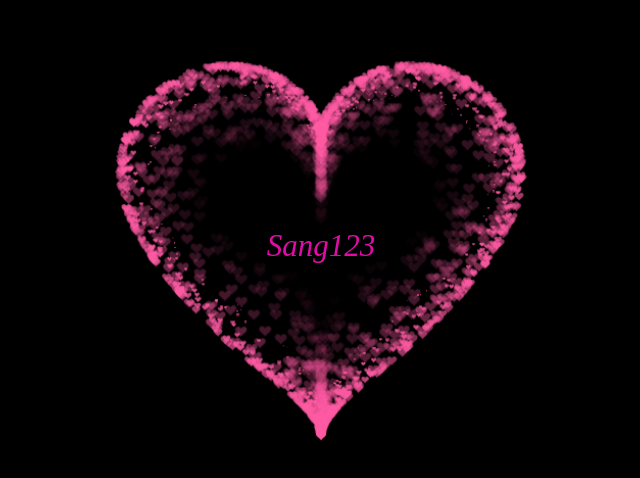
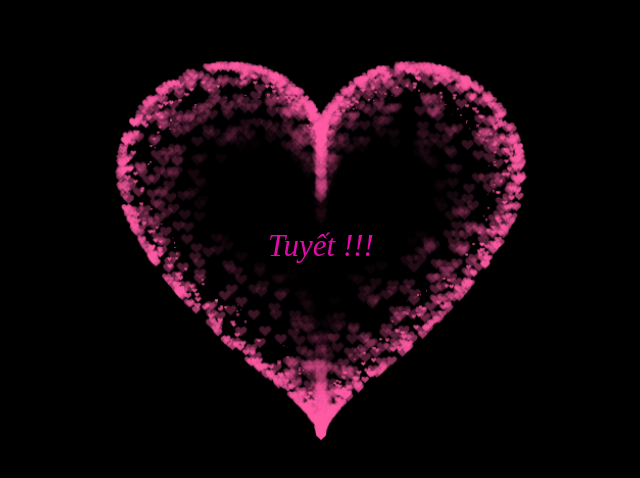
Before and after one commit to stupidmantan17/maii, a plain HTML site: page index.html in a window 1280 px wide. Shown: the part 152-630 px from the top of the page, 319-959 px from the left. Drawn offline with Linux system fonts and the light colour scheme.

Commit message:
Update index.html

```diff
--- a/index.html
+++ b/index.html
@@ -331,6 +331,6 @@ var ParticlePool = (function() {
         align-items: center;
         justify-content: center;
         margin-bottom: 5px;
-        text-align: center;">Sang123</div>
+        text-align: center;">Tuyết !!!</div>
  </BODY>
 </HTML>
```
